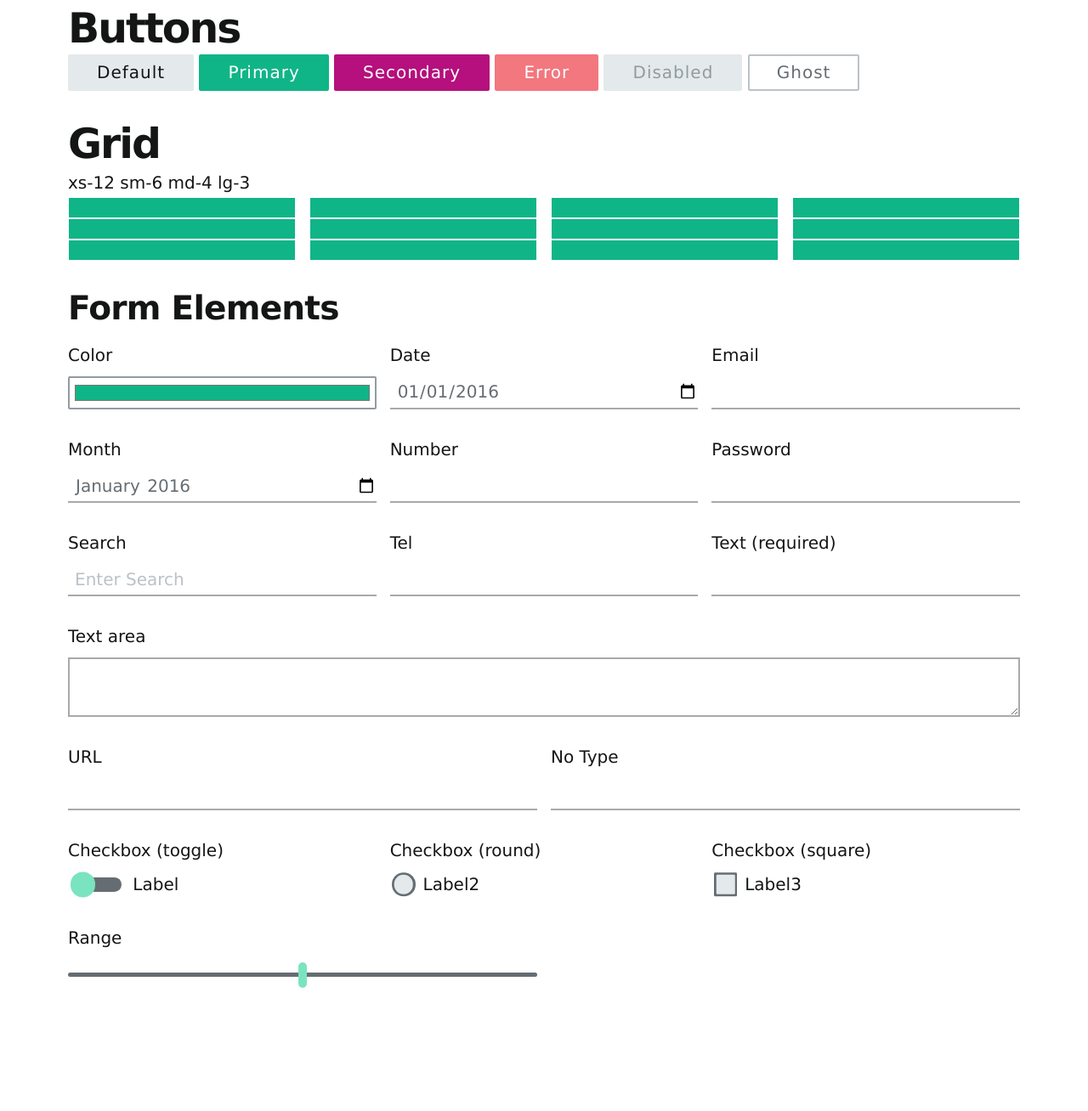
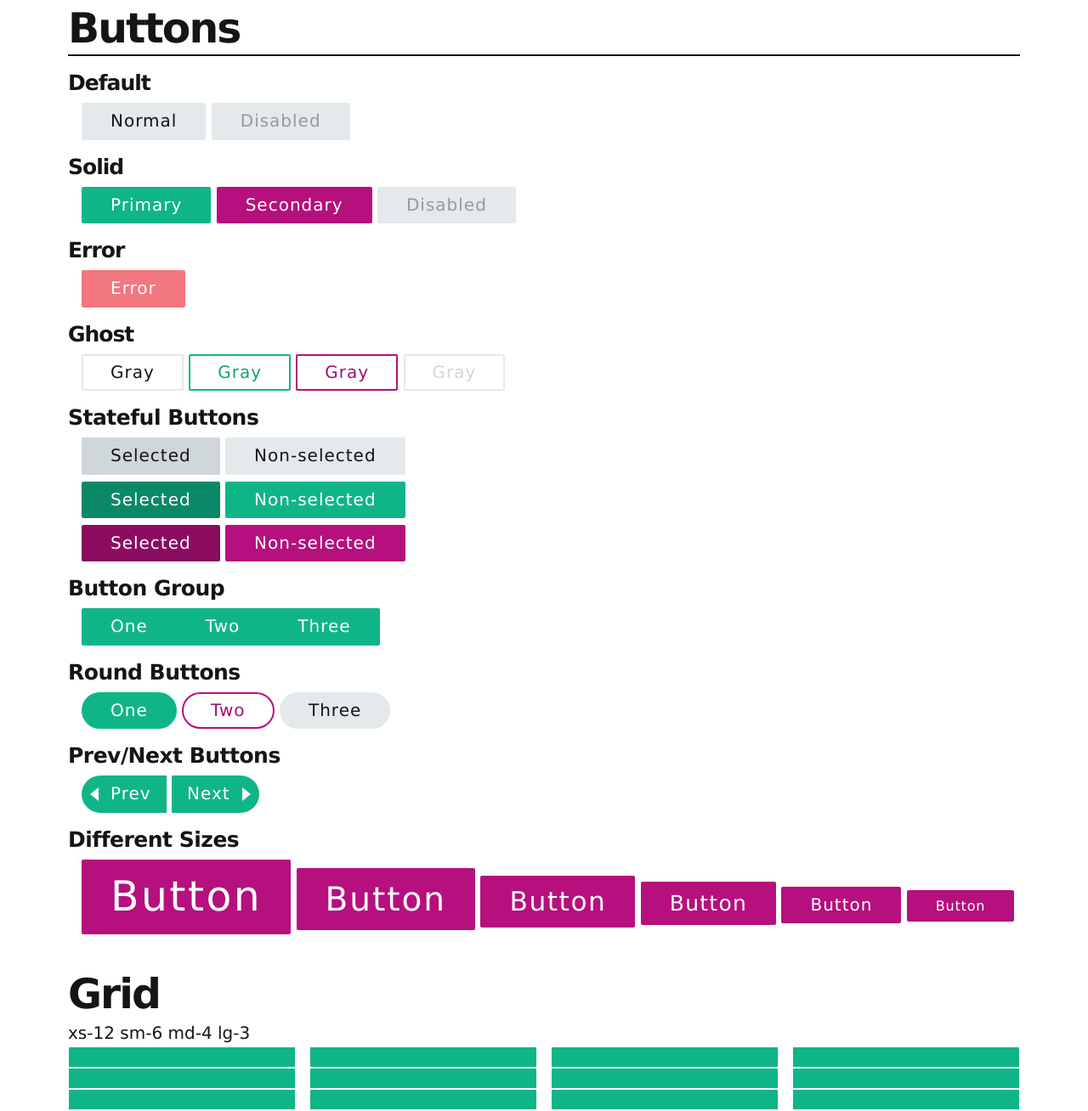
Before and after one commit to rickysandoval/base-post, a website: page StyleGuide.html in a window 1280 px wide. Shown: the part 1622-2930 px from the top of the page at 85% size. Before the commit the page ends 2829 px from the top, so only its background shows below. Drawn offline with Linux system fonts and the light colour scheme.

Commit message:
big update

```diff
--- a/StyleGuide.html
+++ b/StyleGuide.html
@@ -18,6 +18,11 @@
 			height: 25px;
 			border: 1px solid #fff;
 			background: #10B587;
+		}
+		@media screen and (min-width: 48rem) {
+			.button-sizes > div {
+				display: inline-block;
+			}
 		}
 	</style>
 </head>
@@ -126,16 +131,88 @@
 		</div>
 	</div>
 
-	<div class="block-2">
-		<h2>Buttons</h2>
-		<button onclick="this.blur();">Default</button>
-		<button class="btn-primary" onclick="this.blur();">Primary</button>
-		<button class="btn-secondary" onclick="this.blur();">Secondary</button>
-		<button class="btn-error" onclick="this.blur();" disabled>Error</button>
-		<button onclick="this.blur();" disabled>Disabled</button>
-		<button class="btn-ghost" onclick="this.blur();">Ghost</button>
-
-	</div>
+	<section class="block-2">
+		<h1 class="s-h2 u-mb2 u-border-bottom">Buttons</h1>
+		<div class="block-1 u-mt0">
+			<h2 class="s-h4 u-mb1">Default</h2>
+			<div class="u-pl2">
+				<button>Normal</button>
+				<button disabled>Disabled</button>
+			</div>
+		</div>
+		<div class="block-1">
+			<h2 class="s-h4 u-mb1">Solid</h2>
+			<div class="u-pl2">
+				<button class="btn-primary">Primary</button>
+				<button class="btn-secondary" >Secondary</button>
+				<button class="btn-primary" disabled>Disabled</button>
+			</div>
+		</div>
+		<div class="block-1">
+			<h2 class="s-h4 u-mb1">Error</h2>
+			<div class="u-pl2">
+				<button class="btn-error" disabled>Error</button>
+			</div>
+		</div>
+		<div class="block-1">
+			<h2 class="s-h4 u-mb1">Ghost</h2>
+			<div class="u-pl2">
+				<button class="btn-ghost">Gray</button>
+				<button class="btn-ghost btn-primary">Gray</button>
+				<button class="btn-ghost btn-secondary">Gray</button>
+				<button class="btn-ghost btn-primary" disabled>Gray</button>
+			</div>
+		</div>
+		<div class="block-1">
+			<h3 class="s-h4 u-mb1">Stateful Buttons</h3>
+			<div class="u-mb1 u-pl2">
+				<button class="btn-selected">Selected</button>
+				<button class="">Non-selected</button>
+			</div>
+			<div class="u-mb1 u-pl2">
+				<button class="btn-primary btn-selected">Selected</button>
+				<button class="btn-primary">Non-selected</button>
+			</div>
+			<div class="u-mb1 u-pl2">
+				<button class="btn-secondary btn-selected">Selected</button>
+				<button class="btn-secondary">Non-selected</button>
+			</div>
+		</div>
+		<div class="block-1">
+			<h3 class="s-h4 u-mb1">Button Group</h3>
+			<div class="btn-group u-pl2">
+				<button class="btn-primary">One</button>
+				<button class="btn-primary">Two</button>
+				<button class="btn-primary">Three</button>
+			</div>
+		</div>
+		<div class="block-1">
+			<h3 class="s-h4 u-mb1">Round Buttons</h3>
+			<div class="u-pl2">
+				<button class="btn-primary btn-round">One</button>
+				<button class="btn-secondary btn-ghost btn-round">Two</button>
+				<button class="btn-round">Three</button>
+			</div>
+		</div>
+		<div class="block-1">
+			<h3 class="s-h4 u-mb1">Prev/Next Buttons</h3>
+			<div class="u-pl2">
+				<button class="btn-primary btn-prev">Prev</button>
+				<button class="btn-primary btn-next">Next</button>
+			</div>
+		</div>
+		<div class="block-1">
+			<h3 class="s-h4 u-mb1">Different Sizes</h3>
+			<div class="u-pl2 button-sizes">
+				<div class="u-mb1"><button class="btn-secondary s-fs4">Button</button></div>
+				<div class="u-mb1"><button class="btn-secondary s-fs3">Button</button></div>
+				<div class="u-mb1"><button class="btn-secondary s-fs2">Button</button></div>
+				<div class="u-mb1"><button class="btn-secondary s-fs1">Button</button></div>
+				<div class="u-mb1"><button class="btn-secondary ">Button</button></div>
+				<div class="u-mb1"><button class="btn-secondary s-fsn1">Button</button></div>
+			</div>
+		</div>
+	</section>
 
 	<div class="block-2">
 		<h2>Grid</h2>
--- a/styles/src/components/_buttons.css
+++ b/styles/src/components/_buttons.css
@@ -1,15 +1,16 @@
+$btn-border-radius: var(--corner-rounding);
+
 button {
-	background: none;
 	border: 2px solid $color-coolGray-100;
 	background: $color-coolGray-100;
 	padding: calc(var(--sp-1) * .5) var(--sp-3);
-	border-radius: 2px;
+	border-radius: $btn-border-radius;
 	letter-spacing: .05em;
 	font-weight: 100;
 	transition: border-color .1s, background-color .1s;
 
 	&:hover {
-		border-color: $color-coolGray-500;
+		border-color: $color-coolGray-300;
 	}
 	&:active {
 		background: $color-coolGray-300;
@@ -25,16 +26,7 @@ button:active:focus {
 	outline-width: 0px;
 }
 
-button[disabled] {
-	color: $color-coolGray-700;
-	&:hover {
-		border-color: $color-coolGray-100;
-	}
-	&:active {
-		border-color: $color-coolGray-100;
-	}
-}
-
+/* Solid Buttons */
 button.btn-primary {
 	background: $color-primary;
 	border-color: $color-primary;
@@ -62,9 +54,103 @@ button.btn-secondary {
 	}
 }
 
+
+/* Ghost Buttons */
+button.btn-ghost {
+	background: white;
+
+	&.btn-primary {
+		color: $color-primary-dark;
+	}
+	&.btn-secondary {
+		color: $color-secondary-dark;
+	}
+
+	&.btn-primary,
+	&.btn-secondary {
+		&:hover, &:active {
+			color: white;
+		}
+	}
+	&[disabled] {
+		background: white !important;
+		color: $color-coolGray-300 !important;
+	}
+}
+
+/* Button group */
+.btn-group {
+	display: flex;
+	button {
+		border-radius: 0;
+		&:first-child {
+			border-radius: $btn-border-radius 0 0 $btn-border-radius;
+		}
+		&:last-child {
+			border-radius: 0 $btn-border-radius $btn-border-radius 0;
+		}
+	}
+}
+
+/* Previous/Next */
+.btn-prev {
+	border-top-left-radius: 500px;
+	border-bottom-left-radius: 500px;
+	padding-right: var(--sp-2);
+	position: relative;
+	&::after {
+		display: block;
+		content: '';
+		position: absolute;
+		z-index: 5;
+		background: transparent;
+		left: var(--sp-1);
+		top: 50%;
+		transform: translateY(-50%);
+		border-right: .5em solid white;
+		border-top: .4em solid transparent;
+		border-bottom: .4em solid transparent;
+		border-left: 0px solid transparent;
+	}
+}
+.btn-next {
+	border-top-right-radius: 500px;
+	border-bottom-right-radius: 500px;
+	padding-left: var(--sp-2);
+	position: relative;
+	&::after {
+		display: block;
+		content: '';
+		position: absolute;
+		z-index: 5;
+		background: transparent;
+		right: var(--sp-1);
+		top: 50%;
+		transform: translateY(-50%);
+		border-left: .5em solid white;
+		border-top: .4em solid transparent;
+		border-bottom: .4em solid transparent;
+		border-right: 0px solid transparent;
+	}
+}
+
+/* Disabled */
+button[disabled] {
+	color: $color-coolGray-700 !important;
+	background: $color-coolGray-100 !important;
+	border-color: $color-coolGray-100 !important;
+	&:hover {
+		border-color: $color-coolGray-100;
+	}
+	&:active {
+		border-color: $color-coolGray-100;
+	}
+}
+
+/* Error */
 button.btn-error {
-	background: $color-red-300;
-	border-color: $color-red-300;
+	background: $color-red-300 !important;
+	border-color: $color-red-300 !important;
 	color: $color-white;
 	&:hover {
 		background: $color-red-300;
@@ -74,13 +160,26 @@ button.btn-error {
 		background: $color-red-300;
 		border-color: $color-red-300;
 	}
+	&[disabled] {
+		color: white !important;
+	}
 }
 
-button.btn-ghost {
-	background: white;
-	color: $color-coolGray-900;
-	border-color: $color-coolGray-500;
-	&:hover {
-		border-color: $color-coolGray-700;
+
+/* Modifiers */
+.btn-round {
+	border-radius: 500px;
+}
+
+.btn-selected {
+	background: $color-coolGray-300;
+	border-color: $color-coolGray-300;
+	&.btn-primary {
+		border-color: $color-primary-darker;
+		background: $color-primary-darker;
+	}
+	&.btn-secondary {
+		border-color: $color-secondary-darker;
+		background: $color-secondary-darker;
 	}
 }
--- a/styles/src/elements/_typography.css
+++ b/styles/src/elements/_typography.css
@@ -15,7 +15,8 @@ input,
 select,
 textarea {
   font-family: Geneva, sans-serif;
-  color: $color-nearBlack;
+  color: var(--color-nearBlack);
+  border-color: var(--$color-nearBlack);
 }
 
 html {
--- a/styles/src/main.css
+++ b/styles/src/main.css
@@ -1,8 +1,8 @@
 @import 'settings/settings.css';
 @import 'elements/elements.css';
 @import 'objects/objects.css';
-@import 'utilities/utilities.css';
 @import 'surfaces/surfaces.css';
 @import 'theme/theme.css';
 @import 'layout/layout.css';
 @import 'components/components.css';
+@import 'utilities/utilities.css';
--- /dev/null
+++ b/styles/src/settings/_thicknesses.css
@@ -0,0 +1,4 @@
+:root {
+	--corner-rounding: 2px;
+	--border-width: 2px;
+}
--- a/styles/src/settings/settings.css
+++ b/styles/src/settings/settings.css
@@ -12,3 +12,4 @@
 @import './_spacing.css';
 @import './_shadows.css';
 @import './_sizing.css';
+@import './_thicknesses.css';
--- a/styles/src/theme/_theme-variables.css
+++ b/styles/src/theme/_theme-variables.css
@@ -1,9 +1,9 @@
 $color-primary: #10B587;
 $color-primary-dark: #0ea47a;
-$color-primary-darker: #0e9b73;
+$color-primary-darker: #0B8867;
 
 $color-secondary: #b5107d;
 $color-secondary-dark: #a40e71;
-$color-secondary-darker: #960d68;
+$color-secondary-darker: #8B0B61;
 
 $tertiary-color: #FFB135;
--- a/styles/src/utilities/_u-borders.css
+++ b/styles/src/utilities/_u-borders.css
@@ -7,3 +7,10 @@
 .u-border-3 {
 	border: 3px solid;
 }
+
+.u-border {
+	border: var(--border-width) solid;
+}
+.u-border-bottom {
+	border-bottom: var(--border-width) solid;
+}
```
Also changed, not shown: todo.txt (added, +129 -0 lines), styles/dist/main.css, 1 other file.
